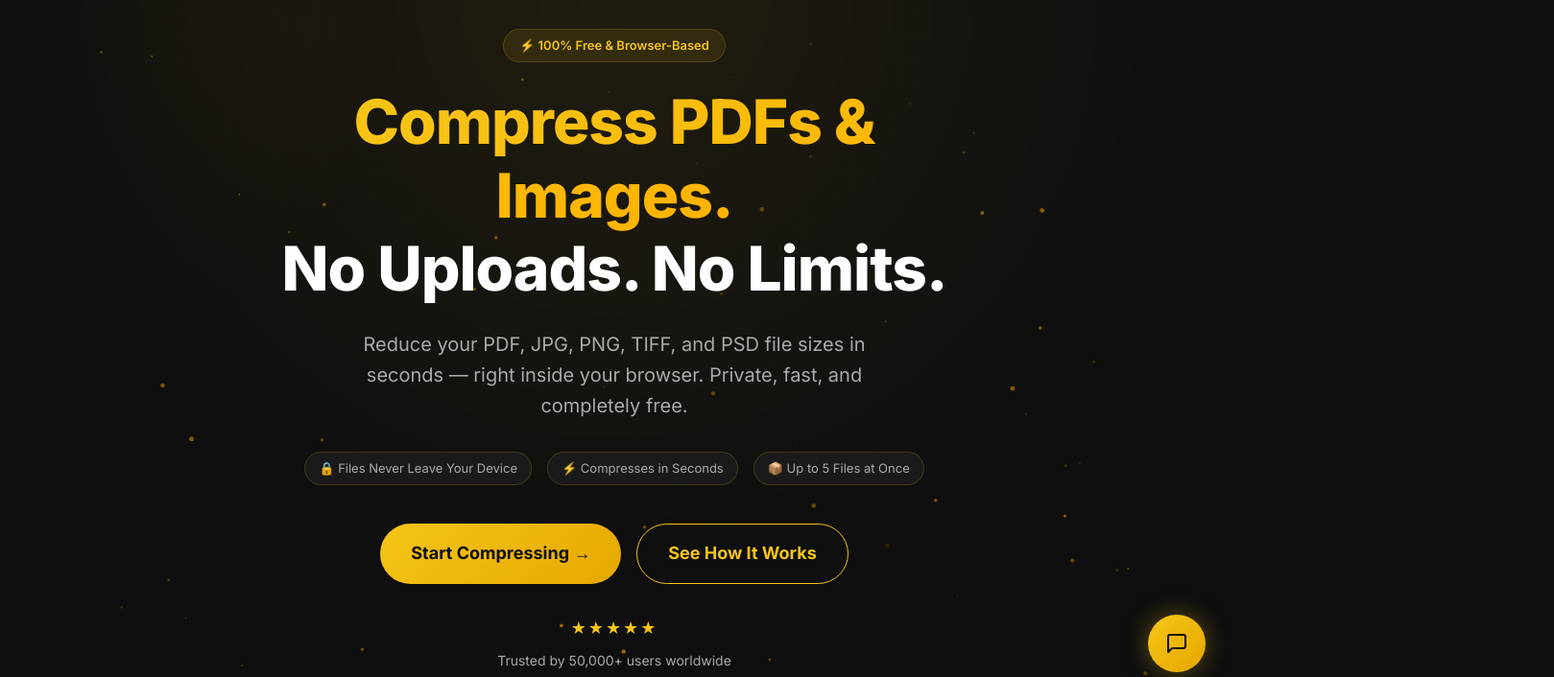
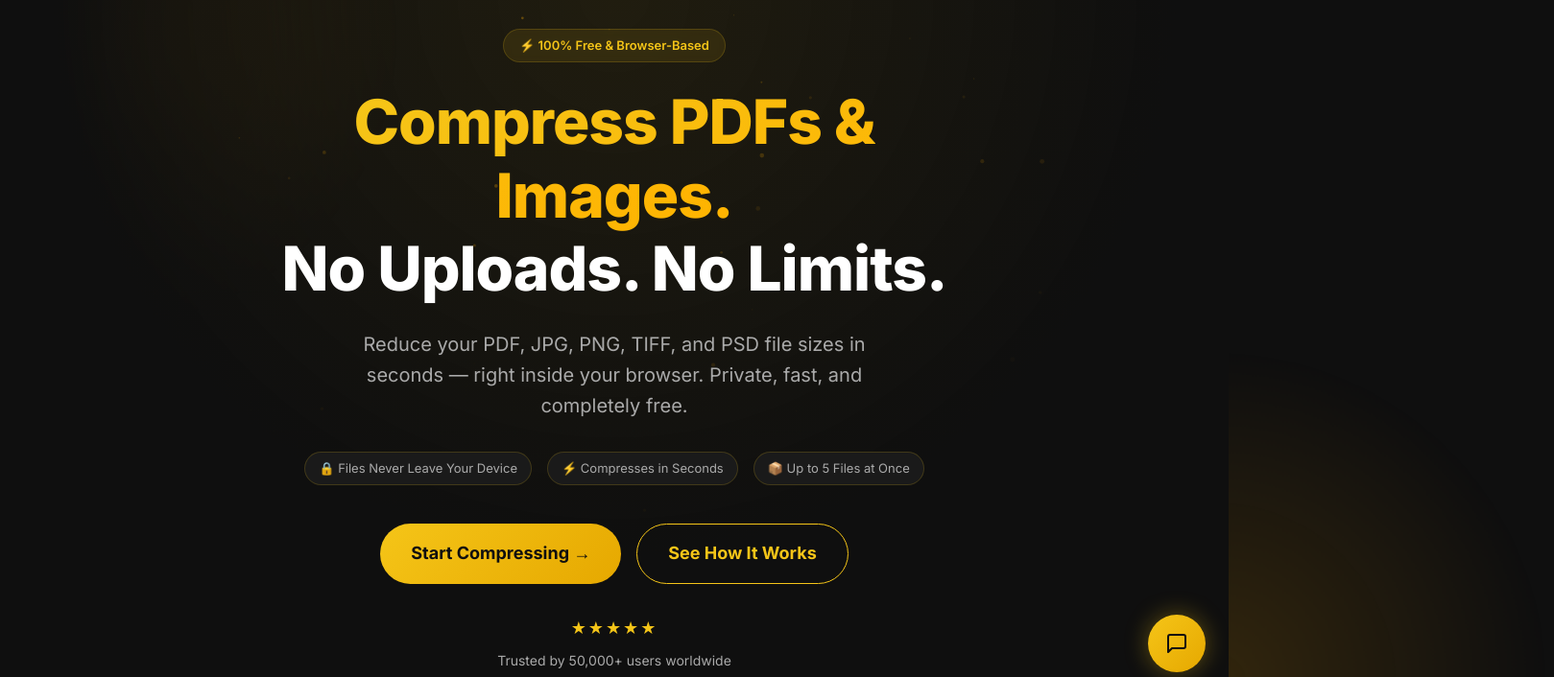
Before and after one commit to abhranilsingharoy-cloud/ZapPDF, a website: page index.html in a window 1280 px wide. Shown: the part 75-781 px from the top of the page at 96% size, 1619 px wide, since content can reach past the window. Drawn offline with nearby package versions, Linux system fonts and the light colour scheme.

Commit message:
fix: Set particles and background blobs to position fixed for full page coverage

```diff
--- a/assets/css/hero.css
+++ b/assets/css/hero.css
@@ -11,13 +11,14 @@
 }
 
 .particle-container {
-  position: absolute;
+  position: fixed;
   top: 0;
   left: 0;
-  width: 100%;
-  height: 100%;
+  width: 100vw;
+  height: 100vh;
   pointer-events: none;
   overflow: hidden;
+  z-index: -2;
 }
 
 .particle {
--- a/assets/css/main.css
+++ b/assets/css/main.css
@@ -47,12 +47,12 @@
 body::before,
 body::after {
     content: '';
-    position: absolute;
+    position: fixed;
     width: 600px;
     height: 600px;
     border-radius: 50%;
     background: radial-gradient(circle, rgba(255,171,0,0.15) 0%, rgba(0,0,0,0) 70%);
-    z-index: -1;
+    z-index: -3;
     pointer-events: none;
     animation: floatBlob 20s infinite alternate ease-in-out;
 }
```
